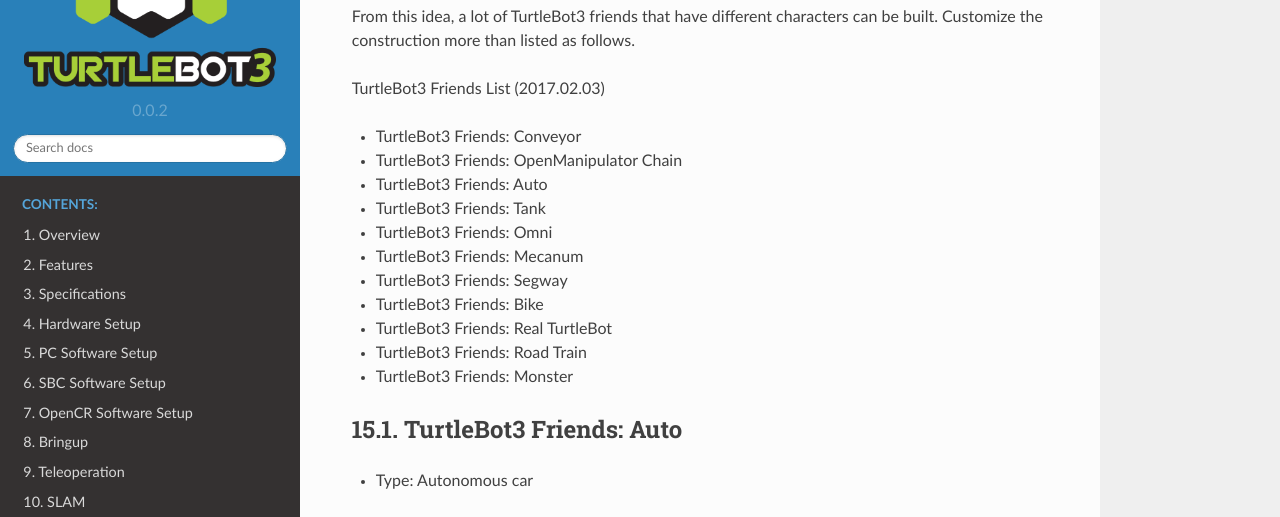
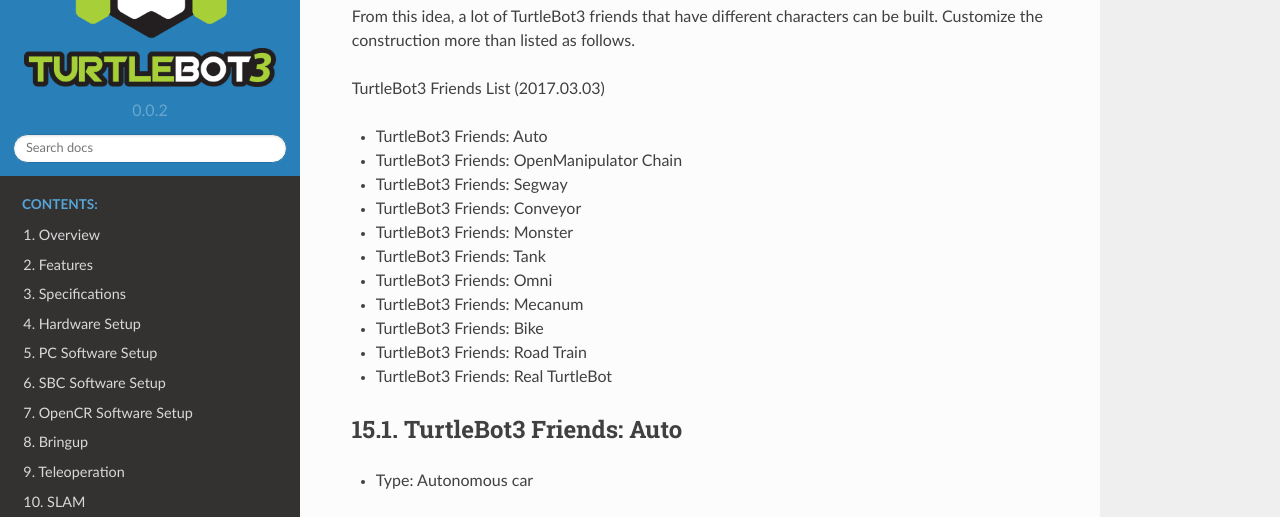
Before and after one commit to shivharis/turtlebot3_wiki, a Sphinx documentation site: the page built from docs/source/friends.rst, in a window 1280 px wide and 1400 px high, scrolled down 437 px. Shown: the part 179-696 px from the top of the window. Built offline with Sphinx 7.4.7 and the Read the Docs theme 2.0.0, drawn with Linux system fonts in a browser that asks for light colours; some of the changed text lies outside the part shown; grey boxes are pictures that could not be loaded.

Commit message:
added movies

```diff
--- a/docs/source/friends.rst
+++ b/docs/source/friends.rst
@@ -11,19 +11,19 @@
 
 .. _auto:
 
-TurtleBot3 Friends List (2017.02.03)
+TurtleBot3 Friends List (2017.03.03)
 
+- TurtleBot3 Friends: Auto
+- TurtleBot3 Friends: OpenManipulator Chain
+- TurtleBot3 Friends: Segway
 - TurtleBot3 Friends: Conveyor
-- TurtleBot3 Friends: OpenManipulator Chain
-- TurtleBot3 Friends: Auto
+- TurtleBot3 Friends: Monster
 - TurtleBot3 Friends: Tank
 - TurtleBot3 Friends: Omni
 - TurtleBot3 Friends: Mecanum
-- TurtleBot3 Friends: Segway
 - TurtleBot3 Friends: Bike
+- TurtleBot3 Friends: Road Train
 - TurtleBot3 Friends: Real TurtleBot
-- TurtleBot3 Friends: Road Train
-- TurtleBot3 Friends: Monster
 
 TurtleBot3 Friends: Auto
 ------------------------
@@ -33,6 +33,12 @@
 .. raw:: html
 
   <iframe width="640" height="360" src="https://www.youtube.com/embed/IkPexspUgKk" frameborder="0" allowfullscreen></iframe>
+
+|
+
+.. raw:: html
+
+  <iframe width="640" height="360" src="https://www.youtube.com/embed/1V33iEu4ylw" frameborder="0" allowfullscreen></iframe>
 
 |
 
@@ -47,7 +53,20 @@
 
 |
 
+.. raw:: html
+
   <iframe width="640" height="360" src="https://www.youtube.com/embed/qbht0ssv8M0" frameborder="0" allowfullscreen></iframe>
+
+|
+
+TurtleBot3 Friends: Segway
+--------------------------
+
+- Type: Segway robot
+
+.. raw:: html
+
+  <iframe width="640" height="360" src="https://www.youtube.com/embed/VAY-0xBOE2g" frameborder="0" allowfullscreen></iframe>
 
 |
 
@@ -108,17 +127,6 @@
 
 |
 
-TurtleBot3 Friends: Segway
---------------------------
-
-- Type: Segway robot
-
-.. raw:: html
-
-  <iframe width="640" height="360" src="https://www.youtube.com/embed/VAY-0xBOE2g" frameborder="0" allowfullscreen></iframe>
-
-|
-
 TurtleBot3 Friends: Bike
 ------------------------------
 
```
